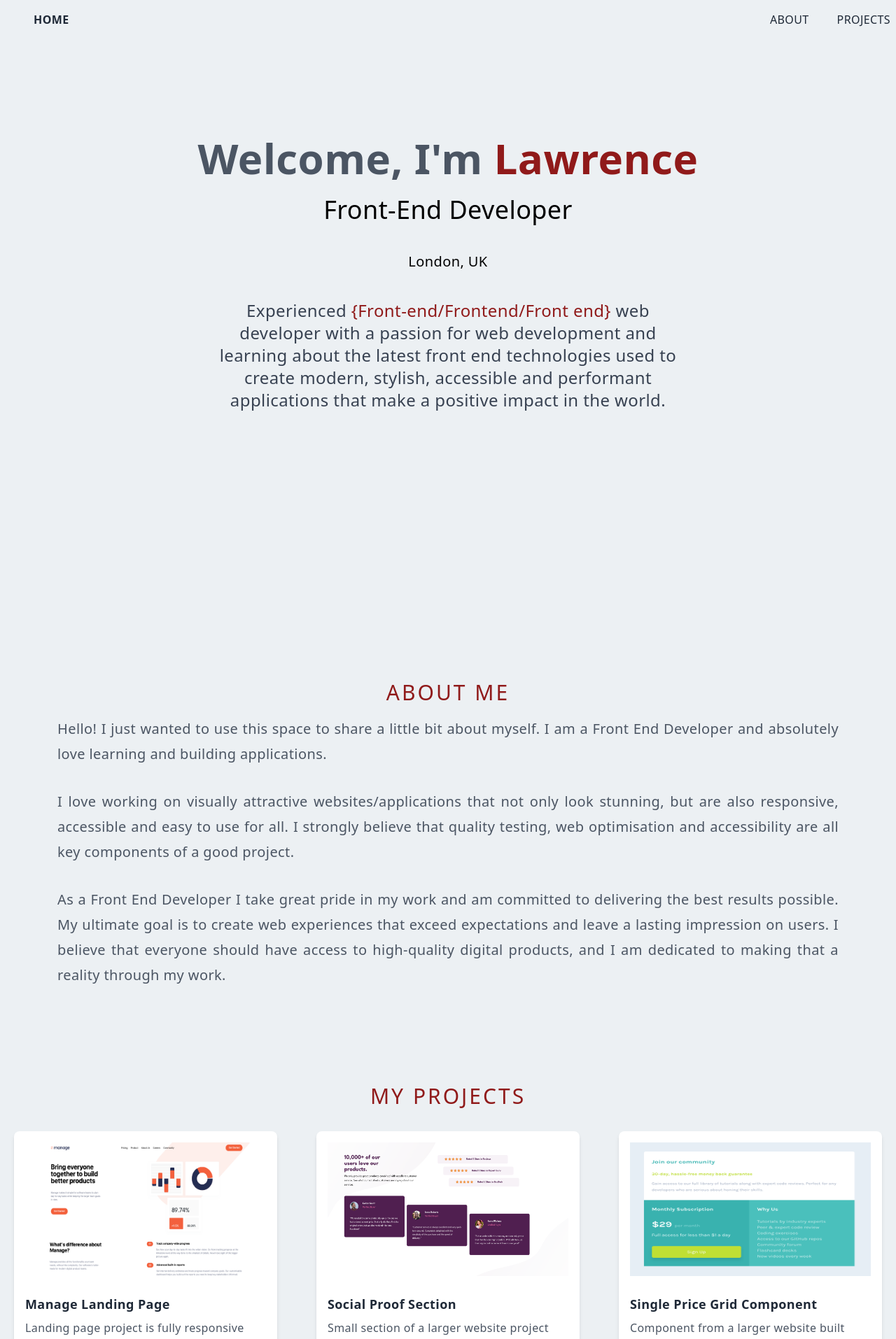
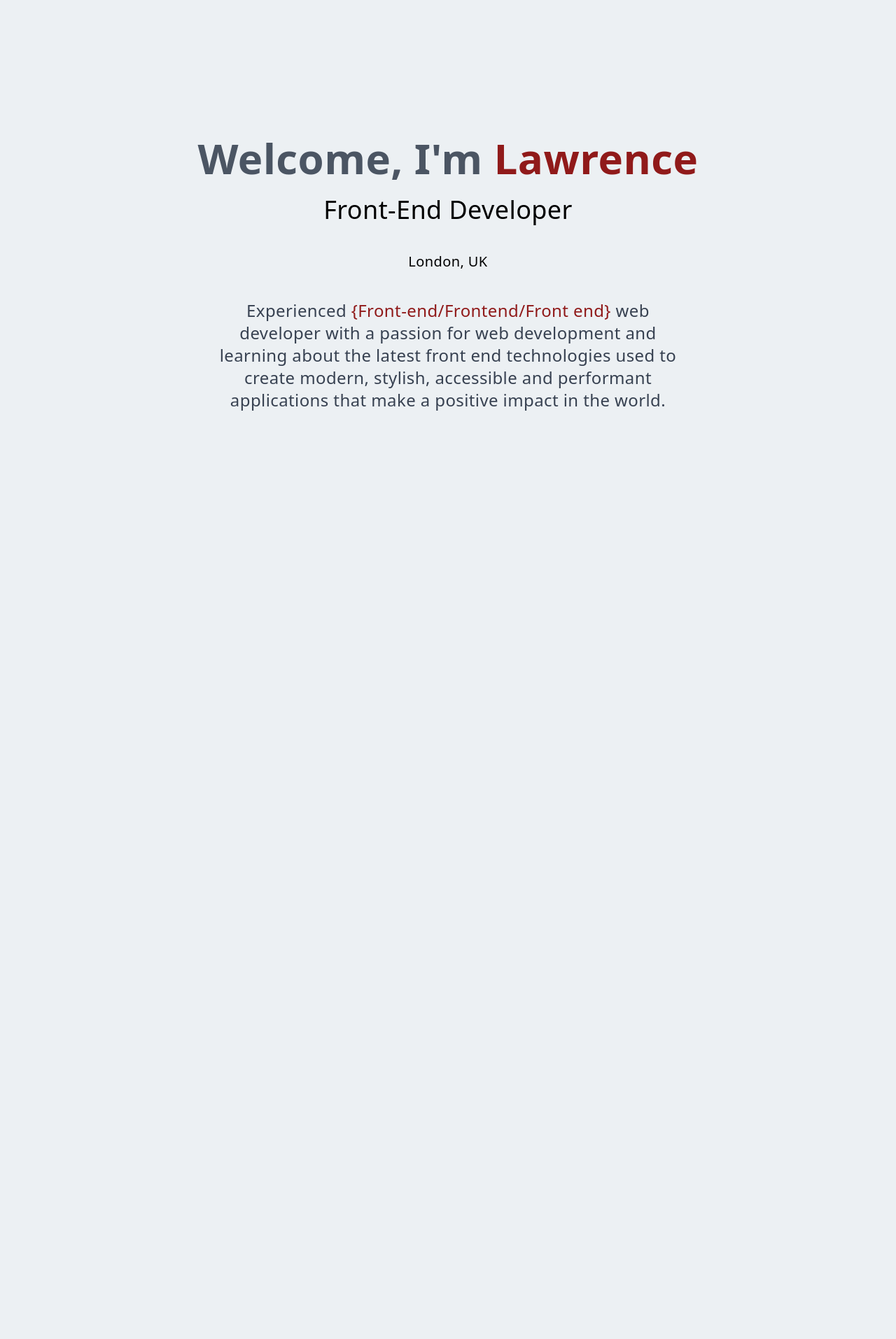
Before and after one commit to lawlawson/portfolio-july, a Next.js app: page / in a window 1280 px wide. Shown: the top 1914 px of the page at 70% size. After the commit the page ends 800 px from the top, so only its background shows below. Built offline with nearby package versions, Linux system fonts and the light colour scheme.

Commit message:
landing page

```diff
--- a/pages/index.js
+++ b/pages/index.js
@@ -15,10 +15,10 @@ export default function Home() {
         />
         <link rel='icon' href='/favicon.ico' />
       </Head>
-      <Navbar />
+      {/* <Navbar /> */}
       <Main />
-      <About />
-      <Projects />
+      {/* <About />
+      <Projects /> */}
     </div>
   );
 }
```
